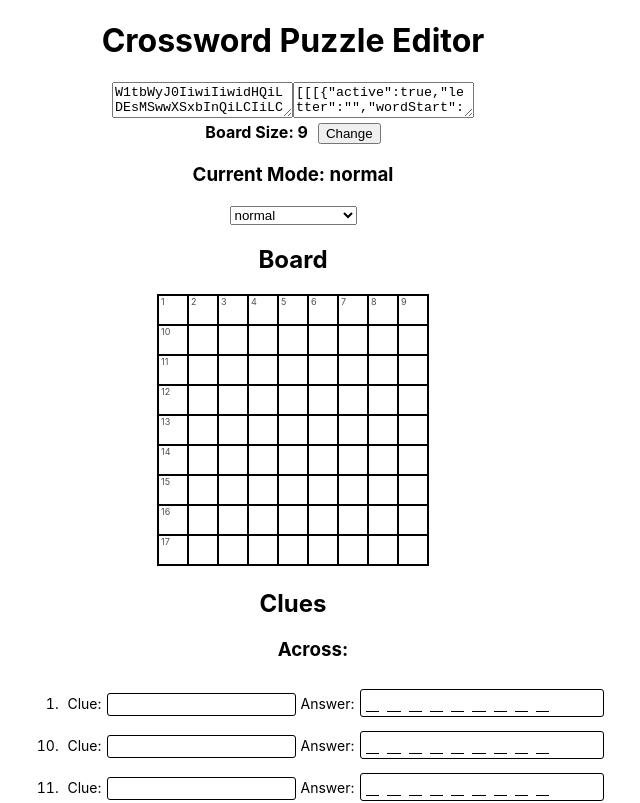
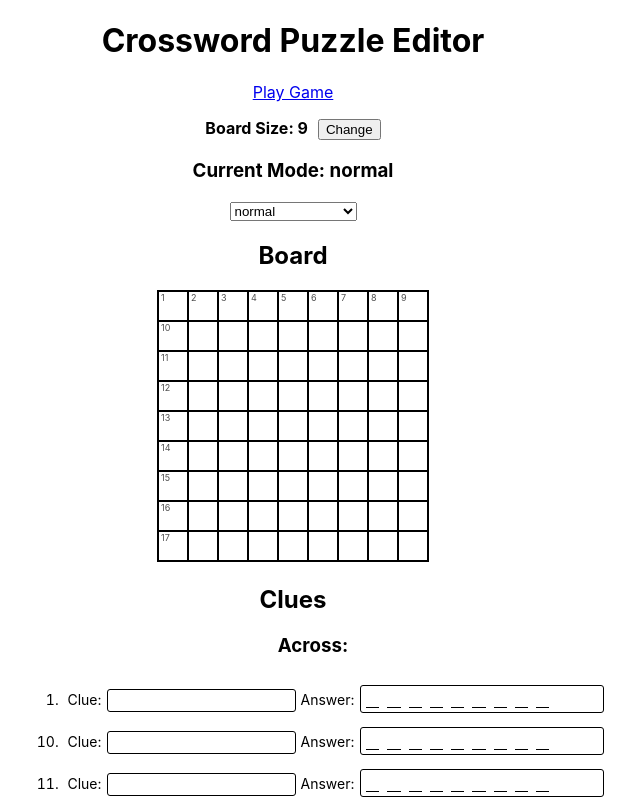
Before and after one commit to patrickweaver/crossword, a React (Create React App) app: page /editor in a window 1280 px wide. Shown: the top 803 px of the page, without its empty margins (347-987 px from the left). Built offline with nearby package versions, Linux system fonts and the light colour scheme.

Commit message:
show just board and clues for game

```diff
--- a/src/App.tsx
+++ b/src/App.tsx
@@ -5,7 +5,9 @@ import {
   Redirect,
   Route,
 } from 'react-router-dom';
+
 import Editor from './Editor';
+import Game from './Game';
 
 function App() {
 
@@ -18,6 +20,9 @@ function App() {
         <Route path="/editor">
           <Editor />
         </Route>
+        <Route path="/play">
+          <Game />
+        </Route>
       </Switch>
     </Router>
   );
--- a/src/ClueAnswer.tsx
+++ b/src/ClueAnswer.tsx
@@ -16,6 +16,7 @@ interface clueAnswerProps {
   ) => void,
   dirIndex: number,
   index: number,
+  mode: string,
 }
 
 function ClueAnswer(props: clueAnswerProps): JSX.Element {
@@ -47,13 +48,11 @@ function ClueAnswer(props: clueAnswerProps): JSX.Element {
     background: `repeating-linear-gradient(90deg, black 0, black 1.25ch, transparent 0, transparent 2ch) 5px 85%/ ${props.clueAnswer.answer.length * (2)}ch 1px no-repeat`
   }
 
-  return (
-    <div className="clue-answer">
-      <label>Clue:</label>
-      <input
-        value={props.clueAnswer.clue}
-        onChange={updateClue}
-      />
+  let answer;
+  let clue;
+  if (props.mode === "editor") {
+    answer = (
+      <span>
         <label>Answer:</label>
         <input
           style={answerInputStyle}
@@ -62,6 +61,31 @@ function ClueAnswer(props: clueAnswerProps): JSX.Element {
           value={props.clueAnswer.answer}
           onChange={updateAnswer}
         />
+      </span>
+    )
+    clue = (
+      <span>
+        <label>Clue:</label>
+        <input
+          value={props.clueAnswer.clue}
+          onChange={updateClue}
+        />
+      </span>
+    )
+  } else {
+    clue = (
+      <div>
+        <p>
+          {props.clueAnswer.clue}
+        </p>
+      </div>
+    )
+  }
+
+  return (
+    <div className="clue-answer">
+      {clue}
+      {answer}
     </div>
   )
 }
--- a/src/Clues.tsx
+++ b/src/Clues.tsx
@@ -8,7 +8,8 @@ import { clueAnswer } from './types';
 
 interface cluesProps {
   clueAnswers: clueAnswer[][],
-  updateClueAnswer: (type: ("answer" | "clue"), newValue: string, dirIndex: number, caIndex: number, selectionStart?: number) => void,
+  updateClueAnswer?: (type: ("answer" | "clue"), newValue: string, dirIndex: number, caIndex: number, selectionStart?: number) => void,
+  mode: string,
 }
 
 function Clues(props: cluesProps): JSX.Element {
@@ -20,10 +21,12 @@ function Clues(props: cluesProps): JSX.Element {
     dirIndex: number,
     selectionStart?: number,
   ) {
-    if (type === "answer") {
-      props.updateClueAnswer(type, newValue, dirIndex, index, selectionStart)
-    } else {
-      props.updateClueAnswer(type, newValue, dirIndex, index)
+    if (props.updateClueAnswer) {
+      if (type === "answer") {
+        props.updateClueAnswer(type, newValue, dirIndex, index, selectionStart)
+      } else {
+        props.updateClueAnswer(type, newValue, dirIndex, index)
+      }
     }
   }
 
@@ -41,6 +44,7 @@ function Clues(props: cluesProps): JSX.Element {
                   updateClueAnswer={updateClueAnswer}
                   dirIndex={dirIndex}
                   index={index}
+                  mode={props.mode}
                 />
               </li>
             )
--- a/src/Editor.tsx
+++ b/src/Editor.tsx
@@ -1,4 +1,6 @@
 import React, { useState } from 'react';
+import { Link } from 'react-router-dom';
+
 import './Editor.css';
 import Board from './Board';
 import BoardSize from './BoardSize';
@@ -10,18 +12,16 @@ import { boardSquare, clueAnswer } from './types';
 
 // Helpers:
 import blankBoard from './helpers/blankBoard';
-import clueAnswersFromFlatBoard from './helpers/clueAnswersFromFlatBoard';
+import calculateBoard from './helpers/calculateBoard';
 import condenseState from './helpers/condenseState';
 import expandState from './helpers/expandState';
-import extractClues from './helpers/extractClues';
-import reAddClues from './helpers/reAddClues';
+import recalculateBoard from './helpers/recalculateBoard';
 import reGridBoard from './helpers/reGridBoard';
-import reNumberBoard from './helpers/reNumberBoard';
 import reSizeBoard from './helpers/reSizeBoard';
 import updateAnswer from './helpers/updateAnswer';
 import updateAnswersOnBoard from './helpers/updateAnswersOnBoard';
 
-function Editor() {
+function Editor(): JSX.Element {
   const defaultBoardSize: number = 9;
   const blankBoardAndClues: [boardSquare[][], clueAnswer[][]] = calculateBoard(blankBoard(defaultBoardSize))
 
@@ -35,33 +35,8 @@ function Editor() {
   const [mode, setMode] = useState<string>('normal');
   const [urlState, setUrlState] = useState<string>("");
 
-  function calculateBoard(board: boardSquare[][]): [boardSquare[][], clueAnswer[][]] {
 
-    const boardSize = board.length;
 
-    // Update each square's word numbers based on
-    // other squares across and down from it
-    const flatBoardWithWordNumbers = reNumberBoard(board.flat(), boardSize);
-
-    // Find Across and Down Clues:
-    const updatedAnswers: clueAnswer[][] = clueAnswersFromFlatBoard(flatBoardWithWordNumbers);
-
-    // Put board back into 2D array
-    const reGridedBoard: boardSquare[][] = reGridBoard(flatBoardWithWordNumbers, boardSize);
-
-    return [reGridedBoard, updatedAnswers];
-  }
-
-  function recalculateBoard(updatedBoard: boardSquare[][]): void {
-    // Save clue values:
-    const clues: {[key: number]: string}[] = extractClues(clueAnswers);
-    // Update clueAnswer numbers:
-    const [recalculatedUpdatedBoard, updatedAnswers] = calculateBoard(updatedBoard);
-    // Re-add clue values:
-    const updatedClueAnswers: clueAnswer[][] = reAddClues(updatedAnswers, clues)
-    setBoard(recalculatedUpdatedBoard);
-    setClueAnswers(updatedClueAnswers);
-  }
 
   const updateClueAnswer = (type: ("clue" | "answer"), newValue: string, dirIndex: number, caIndex: number, selectionStart: number = 1): void => {
     const updatedCAs: clueAnswer[][] = [...clueAnswers];
@@ -79,7 +54,7 @@ function Editor() {
     if (type === "answer") {
       const boardSquaresFlat = updateAnswersOnBoard(board, uca, dirIndex);
       const reGridedBoard: boardSquare[][] = reGridBoard(boardSquaresFlat, boardSize);
-      recalculateBoard(reGridedBoard);
+      recalculateBoard(reGridedBoard, clueAnswers, setBoard, setClueAnswers);
     }
 
   }
@@ -87,7 +62,7 @@ function Editor() {
   function updateBoardSize(newBoardSize: number): void {
     let updatedBoard: boardSquare[][] = reSizeBoard(board, newBoardSize, boardSize);
     setBoard(updatedBoard);
-    recalculateBoard(updatedBoard);
+    recalculateBoard(updatedBoard, clueAnswers, setBoard, setClueAnswers);
     setBoardSize(newBoardSize);
   }
 
@@ -100,16 +75,11 @@ function Editor() {
     <div className="editor">
       <h1>Crossword Puzzle Editor</h1>
 
-      <div id="state">
-      <textarea
-        value={condenseState(board, clueAnswers)}
-        readOnly={true}
-      />
-      <textarea
-        value={JSON.stringify(expandState(condenseState(board, clueAnswers)))}
-        readOnly={true}
-      />
-      </div>
+      <p id="state">
+        <Link to={`/play#${condenseState(board, clueAnswers)}`} >
+          Play Game
+        </Link>
+      </p>
 
       <BoardSize boardSize={boardSize} updateBoardSize={updateBoardSize} />
 
@@ -119,12 +89,13 @@ function Editor() {
         clueAnswers={clueAnswers}
         board={board}
         boardSize={boardSize}
-        updateBoard={recalculateBoard}
+        updateBoard={(updatedBoard) => recalculateBoard(updatedBoard, clueAnswers, setBoard, setClueAnswers)}
         mode={mode}
       />
       <Clues
         clueAnswers={clueAnswers}
         updateClueAnswer={updateClueAnswer}
+        mode="editor"
       />
     </div>
   );
--- /dev/null
+++ b/src/Game.css
@@ -0,0 +1,7 @@
+* {
+  box-sizing: border-box;
+}
+
+#game {
+  text-align: center;
+}
--- /dev/null
+++ b/src/Game.tsx
@@ -0,0 +1,65 @@
+import React, { useState } from 'react';
+import { Link } from 'react-router-dom';
+
+import Board from './Board';
+import Clues from './Clues';
+
+import blankBoard from './helpers/blankBoard';
+import calculateBoard from './helpers/calculateBoard';
+import expandState from './helpers/expandState';
+import recalculateBoard from './helpers/recalculateBoard';
+
+import './Game.css';
+
+import { boardSquare, clueAnswer } from './types';
+
+export default function Game(): JSX.Element {
+
+
+
+  const hash = window.location.hash
+  const hashTrimmed = hash.slice(1, hash.length);
+  const [hashBoard, hashClueAnswers] = expandState(hashTrimmed)
+
+  const blankBoardAndClues: [boardSquare[][], clueAnswer[][]] = calculateBoard(blankBoard(hashBoard.length))
+
+  const [board, setBoard] = useState<boardSquare[][]>(blankBoardAndClues[0]);
+  // Build clueAnswers arrays from default empty board.
+  const [clueAnswers, setClueAnswers] = useState<clueAnswer[][]>(hashClueAnswers);
+
+  let game;
+  if (window.location.hash) {
+    game = (
+      <div>
+        <Board
+          clueAnswers={clueAnswers}
+          board={board}
+          boardSize={board.length}
+          updateBoard={(updatedBoard) => recalculateBoard(updatedBoard, clueAnswers, setBoard, setClueAnswers)}
+          mode={"game"}
+        />
+        <Clues
+          clueAnswers={clueAnswers}
+          mode="game"
+        />
+      </div>
+    )
+  } else {
+    game = (
+      <div>
+        <h2>Invalid Game Link</h2>
+        <p>This link does not correspond to a crossword. <Link to="/editor">Try making your own here.</Link></p>
+      </div>
+    )
+  }
+
+
+  return (
+    <div id="game">
+      <p><Link to="/editor">Make your own crossword here.</Link></p>
+      <h1>Crossword Puzzle Game</h1>
+
+      {game}
+    </div>
+  )
+}
--- /dev/null
+++ b/src/helpers/calculateBoard.ts
@@ -0,0 +1,22 @@
+import { boardSquare, clueAnswer } from '../types';
+
+import clueAnswersFromFlatBoard from './clueAnswersFromFlatBoard';
+import reGridBoard from './reGridBoard';
+import reNumberBoard from './reNumberBoard';
+
+export default function calculateBoard(board: boardSquare[][]): [boardSquare[][], clueAnswer[][]] {
+
+  const boardSize = board.length;
+
+  // Update each square's word numbers based on
+  // other squares across and down from it
+  const flatBoardWithWordNumbers = reNumberBoard(board.flat(), boardSize);
+
+  // Find Across and Down Clues:
+  const updatedAnswers: clueAnswer[][] = clueAnswersFromFlatBoard(flatBoardWithWordNumbers);
+
+  // Put board back into 2D array
+  const reGridedBoard: boardSquare[][] = reGridBoard(flatBoardWithWordNumbers, boardSize);
+
+  return [reGridedBoard, updatedAnswers];
+}
--- /dev/null
+++ b/src/helpers/recalculateBoard.ts
@@ -0,0 +1,22 @@
+import { boardSquare, clueAnswer } from '../types';
+
+import calculateBoard from './calculateBoard';
+import extractClues from './extractClues';
+import reAddClues from './reAddClues';
+
+export default function recalculateBoard(
+  updatedBoard: boardSquare[][],
+  clueAnswers: clueAnswer[][],
+  setBoard: (updatedBoard: boardSquare[][]) => void,
+  setClueAnswers: (updatedClueAnswers: clueAnswer[][]) => void,
+
+): void {
+  // Save clue values:
+  const clues: {[key: number]: string}[] = extractClues(clueAnswers);
+  // Update clueAnswer numbers:
+  const [recalculatedUpdatedBoard, updatedAnswers] = calculateBoard(updatedBoard);
+  // Re-add clue values:
+  const updatedClueAnswers: clueAnswer[][] = reAddClues(updatedAnswers, clues)
+  setBoard(recalculatedUpdatedBoard);
+  setClueAnswers(updatedClueAnswers);
+}
```
Lines whose indentation alone changed are shown as unchanged.
